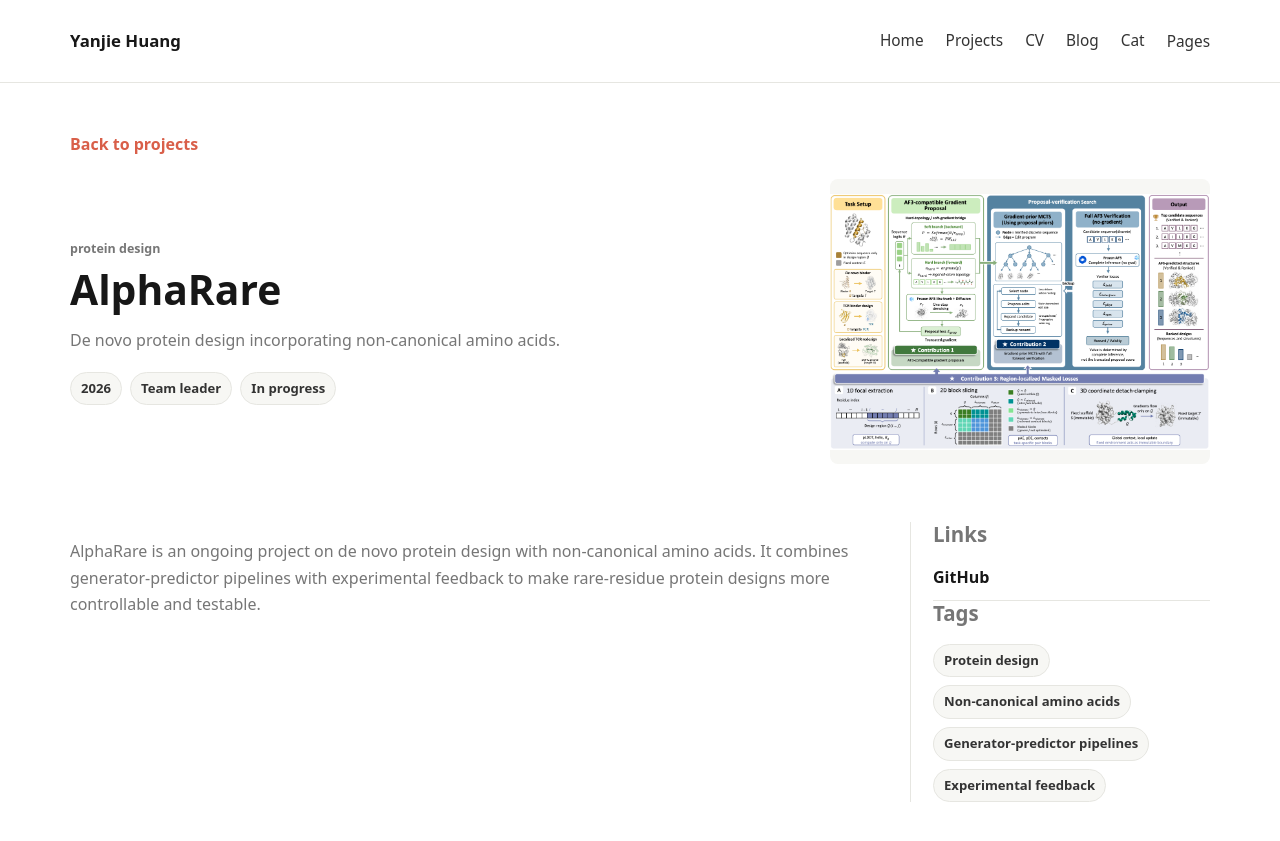
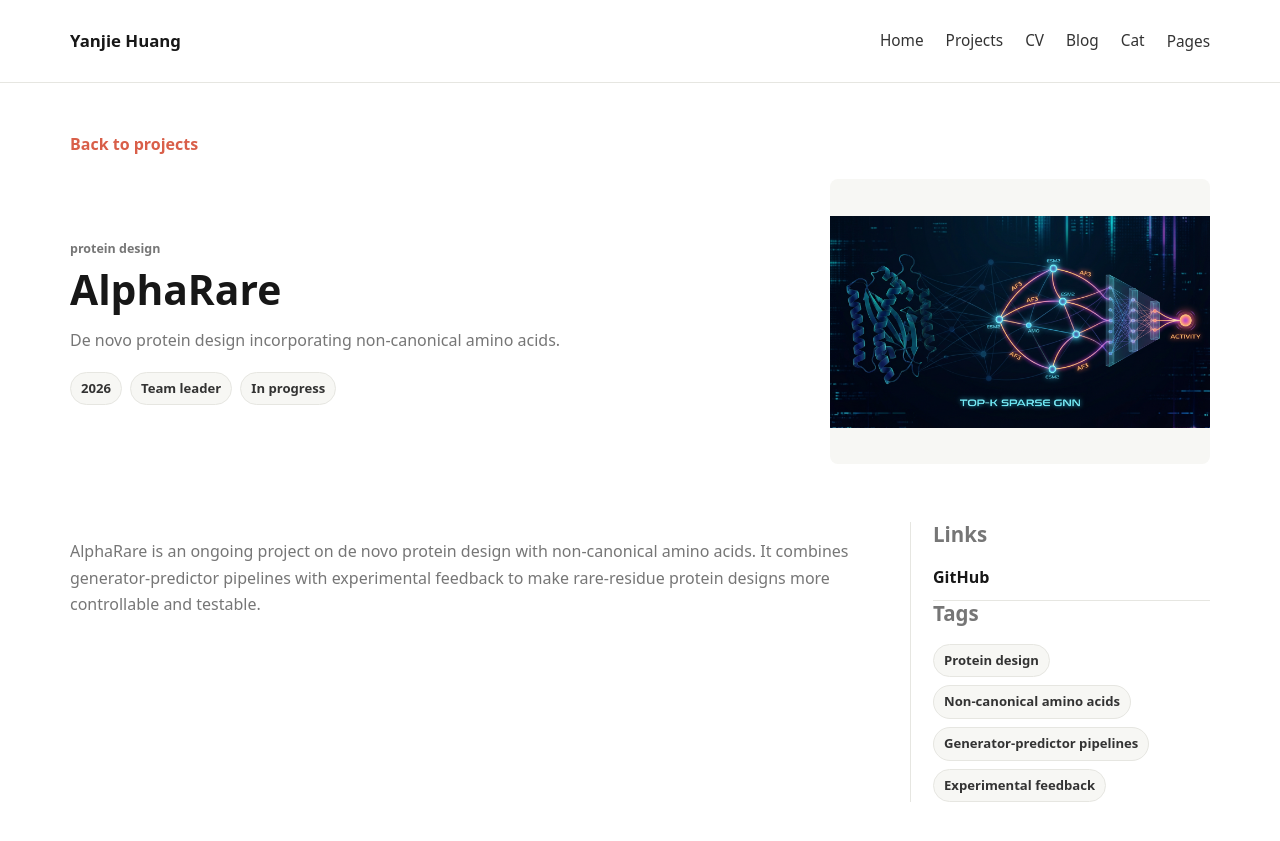
Before and after one commit to kevinhyj/kevinhyj.github.io, a Jekyll site: the page built from _works/alpha-rare.md, in a window 1280 px wide and 900 px high. Shown: the top 841 px of the window. Built offline with Jekyll 4.4.1, drawn with Linux system fonts in a browser that asks for light colours.

Commit message:
Use AlphaRare project artwork

```diff
--- a/_works/alpha-rare.md
+++ b/_works/alpha-rare.md
@@ -6,7 +6,7 @@ year: "2026"
 role: "Team leader"
 status: "In progress"
 order: 8
-image: "/assets/works/proteocraft/method-overview-cover.png"
+image: "/assets/works/alpha-rare/cover.png"
 tags:
   - Protein design
   - Non-canonical amino acids
```
Also changed, not shown: assets/works/alpha-rare/cover.png (added).
